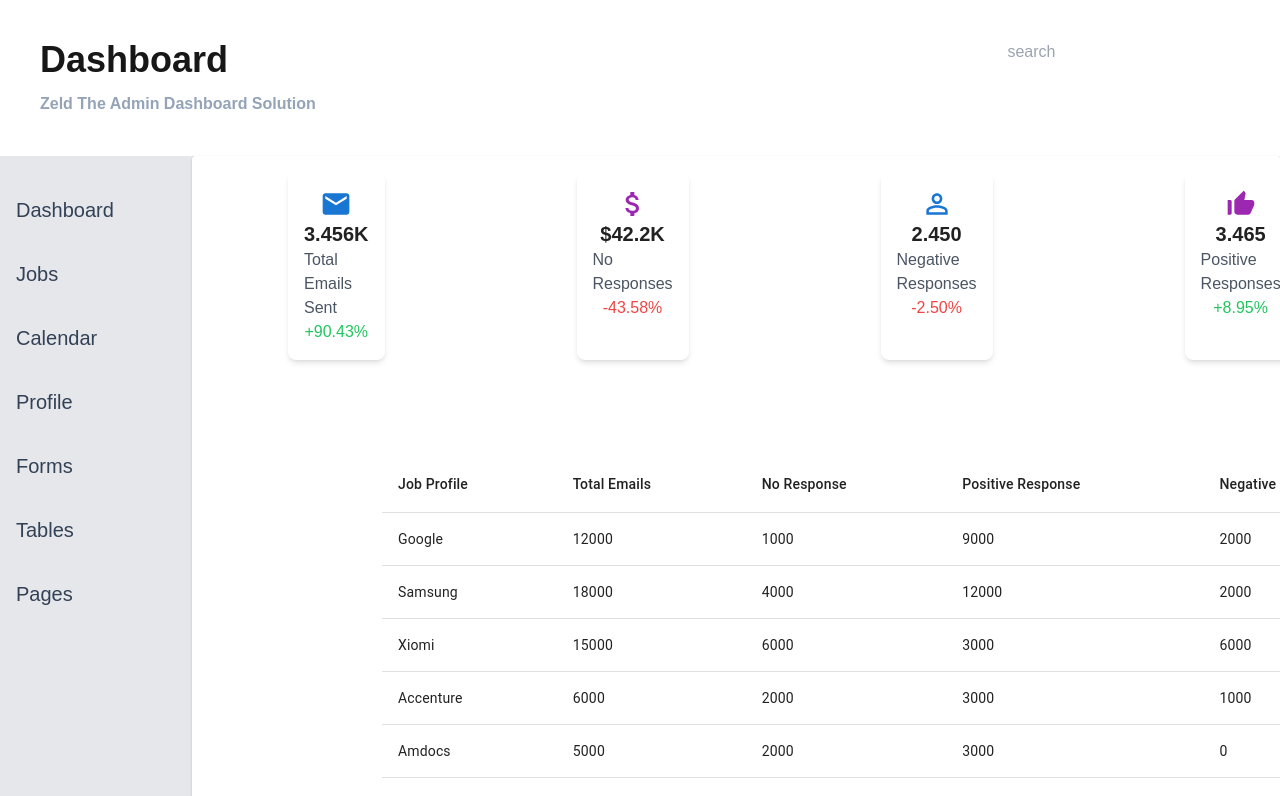
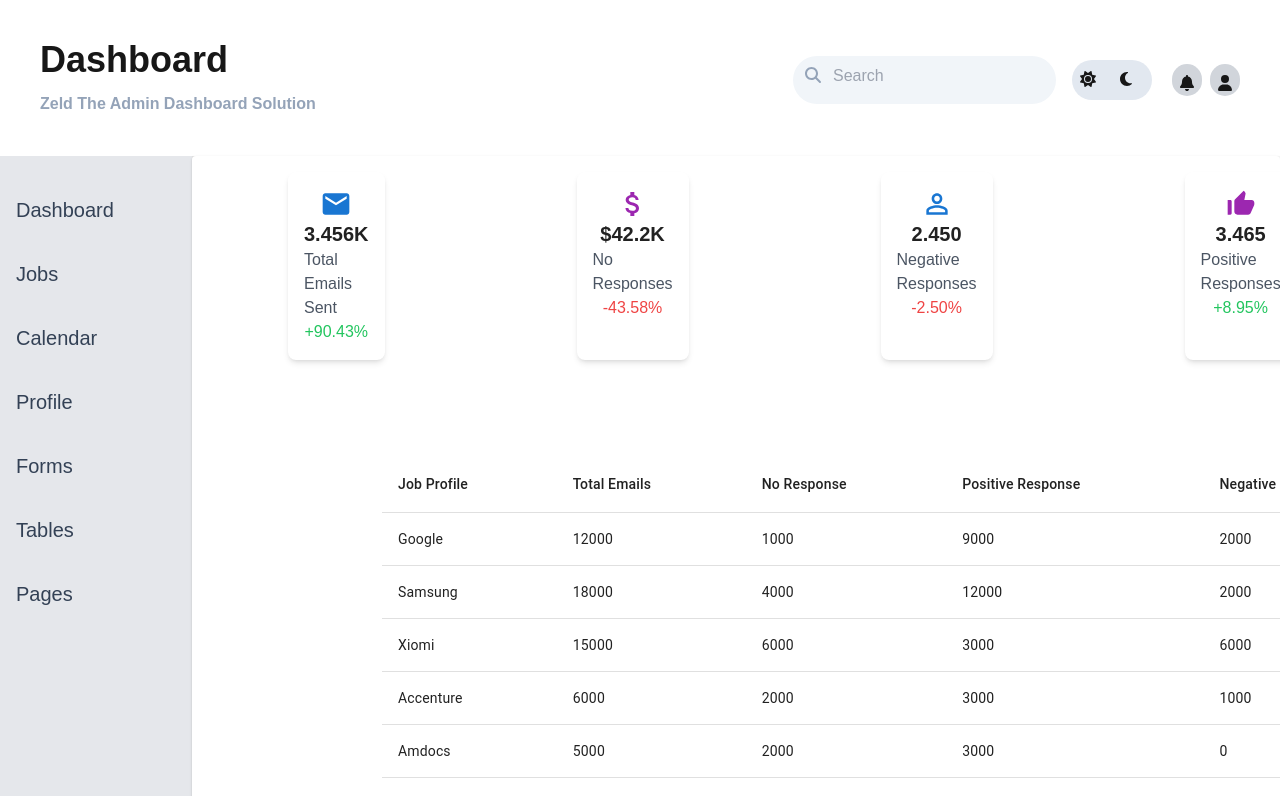
Before and after one commit to B200896/zeld_meta_proj, a Next.js app: page / in a window 1280 px wide. Shown: the top 796 px of the page. Built offline with nearby package versions, Linux system fonts and the light colour scheme.

Commit message:
zeld updated code

```diff
--- a/app/components/Header.jsx
+++ b/app/components/Header.jsx
@@ -1,24 +1,48 @@
 import React from "react";
-const Header=()=>{
-    return(
+import '@fortawesome/fontawesome-svg-core/styles.css';
+import { FontAwesomeIcon } from "@fortawesome/react-fontawesome";
+import { faMagnifyingGlass } from "@fortawesome/free-solid-svg-icons";
+import { faMoon, faSun, faBell, faUser } from "@fortawesome/free-solid-svg-icons";
+const Header = () => {
+    return (
         <>
-        {/* <div className="flex"> */}
+
             <div className="h-200vh p-10 bg-white-500 shadow-lg shadow-black-500/50 flex justify-between">
                 <div>
                     <h1 className="text-4xl font-bold">Dashboard</h1>
                     <p className="mt-3 font-bold text-slate-400">Zeld The Admin Dashboard Solution</p>
                 </div>
-            <div>
-            <input className="rounded-full mr-[2vw] pb-4 pl-3 w-full" type="text"
-            placeholder="search"
+                <div className="flex items-center ml-auto">
+                    <div className="relative mr-4">
+                        <span className="absolute left-3 mt-2 pt-1 text-slate-400">
+                            <FontAwesomeIcon icon={faMagnifyingGlass} />
+                        </span>
+                        <input
+                            className="rounded-full pb-4 pl-10 pt-2 mt-1 pr-4 w-full text-left bg-slate-100"
+                            type="text"
+                            placeholder="Search"
                         />
                     </div>
+                    <div className="flex space-x-2 bg-slate-200 rounded-full h-10 w-20 mt-1 mr-5">
+                        <span className="p-2">
+                            <FontAwesomeIcon icon={faSun} />
+                        </span>
+                        <span className="p-2">
+                            <FontAwesomeIcon icon={faMoon} />
+                        </span>
                     </div>
-        <div className="ms-45">
+                    <div className="flex space-x-2 mt-1">
+                        <span className="bg-gray-300 p-2 rounded-full h-8">
+                            <FontAwesomeIcon icon={faBell} />
+                        </span>
+                        <span className="bg-gray-300 p-2 rounded-full h-8">
+                            <FontAwesomeIcon icon={faUser} />
+                        </span>
+                    </div>
+                </div>
+            </div>
 
 
-        </div>
-        {/* </div> */}
         </>
     )
 }
--- a/app/components/Sidebar.jsx
+++ b/app/components/Sidebar.jsx
@@ -3,9 +3,9 @@ import React from "react"
 function  Sidebar () {
   return (
     <div className="flex">
-      <div className="w-48 h-screen bg-gray-200 p-4">
+      <div className="w-48 h-screen bg-gray-200 p-4 ">
         {/* <h2 className="text-xl font-semibold">Sidebar</h2> */}
-        <ul className="mt-4 text-xl  mt-20 text-slate-700 mb-100 flex flex-col gap-5 mt-10">
+        <ul className="mt-4 text-xl  mt-20 text-slate-700 mb-100 flex flex-col gap-5 mt-10 ">
           <li><a href="#" className="block py-2">Dashboard</a></li>
           <li><a href="#" className="block py-2">Jobs</a></li>
           <li><a href="#" className="block py-2">Calendar</a></li>
--- a/package.json
+++ b/package.json
@@ -11,6 +11,9 @@
   "dependencies": {
     "@emotion/react": "^11.13.3",
     "@emotion/styled": "^11.13.0",
+    "@fortawesome/fontawesome-svg-core": "^6.6.0",
+    "@fortawesome/free-solid-svg-icons": "^6.6.0",
+    "@fortawesome/react-fontawesome": "^0.2.2",
     "@mui/icons-material": "^6.1.5",
     "@mui/material": "^6.1.5",
     "next": "14.2.16",
```
Also changed, not shown: 1 other file (tests, documents, lock files or other folders). Lines whose indentation alone changed are shown as unchanged.
